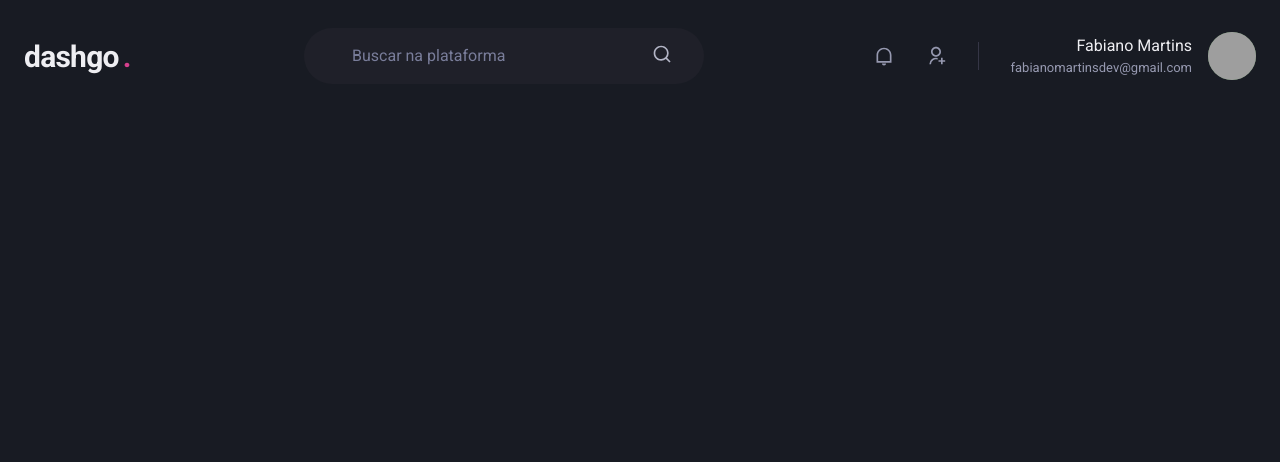
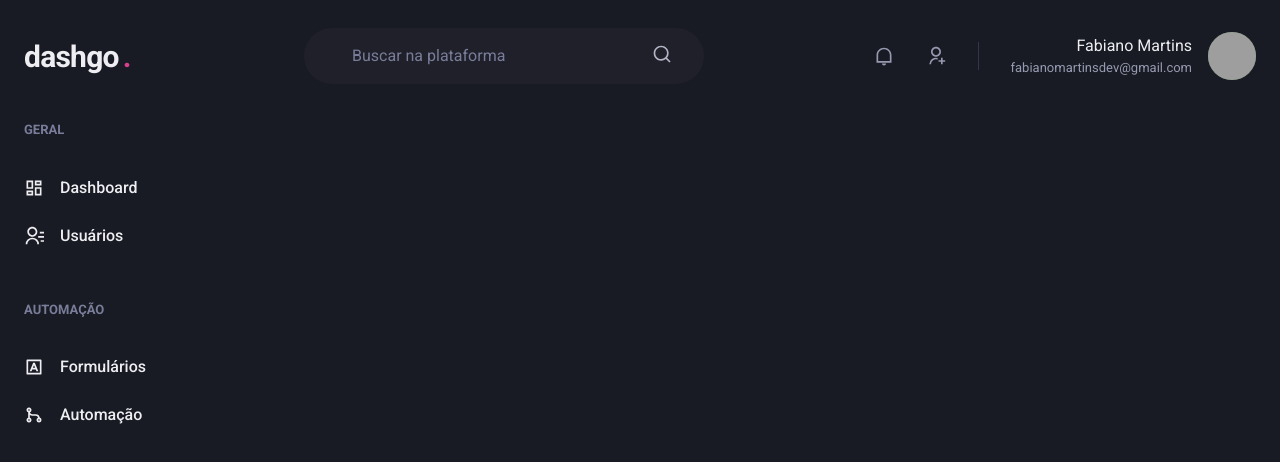
Before and after one commit to fabianomartinsdev/dashgo, a Next.js app: page /dashboard in a window 1280 px wide. Shown: the top 462 px of the page. Built offline with nearby package versions, Linux system fonts and the light colour scheme; grey boxes are pictures that could not be loaded.

Commit message:
Create component Sidebar

```diff
--- /dev/null
+++ b/src/components/Sidebar.tsx
@@ -0,0 +1,54 @@
+import { Box, Stack, Text, Link, Icon } from "@chakra-ui/react";
+import {
+  RiContactsLine,
+  RiDashboardLine,
+  RiGitMergeLine,
+  RiInputMethodLine,
+} from "react-icons/ri";
+
+export function Sidebar() {
+  return (
+    <Box as="aside" w="64" mr="8">
+      <Stack spacing="12" align="flex-start">
+        <Box>
+          <Text fontWeight="bold" color="gray.400" fontSize="small">
+            GERAL
+          </Text>
+          <Stack spacing="4" mt="8" align="stretch">
+            <Link display="flex" alignItems="center" py="1">
+              <Icon as={RiDashboardLine} fontSize="20" />
+              <Text ml="4" fontWeight="medium">
+                Dashboard
+              </Text>
+            </Link>
+            <Link display="flex" alignItems="center" py="1">
+              <Icon as={RiContactsLine} fontSize="20" />
+              <Text ml="4" fontWeight="medium">
+                Usuários
+              </Text>
+            </Link>
+          </Stack>
+        </Box>
+        <Box>
+          <Text fontWeight="bold" color="gray.400" fontSize="small">
+            AUTOMAÇÃO
+          </Text>
+          <Stack spacing="4" mt="8" align="stretch">
+            <Link display="flex" alignItems="center" py="1">
+              <Icon as={RiInputMethodLine} fontSize="20" />
+              <Text ml="4" fontWeight="medium">
+                Formulários
+              </Text>
+            </Link>
+            <Link display="flex" alignItems="center" py="1">
+              <Icon as={RiGitMergeLine} fontSize="20" />
+              <Text ml="4" fontWeight="medium">
+                Automação
+              </Text>
+            </Link>
+          </Stack>
+        </Box>
+      </Stack>
+    </Box>
+  );
+}
--- a/src/pages/dashboard.tsx
+++ b/src/pages/dashboard.tsx
@@ -1,5 +1,15 @@
+import { Flex } from "@chakra-ui/react";
 import { Header } from "../components/Header";
+import { Sidebar } from "../components/Sidebar";
 
 export default function Dashboard() {
-  return <Header></Header>;
+  return (
+    <Flex direction="column" h="100vh">
+      <Header />
+
+      <Flex w="100%" my="6" maxWidth={1400} mx="auto" px="6">
+        <Sidebar />
+      </Flex>
+    </Flex>
+  );
 }
--- a/src/pages/index.tsx
+++ b/src/pages/index.tsx
@@ -1,5 +1,5 @@
 import { Flex, Button, Stack } from "@chakra-ui/react";
-import { Input } from "../components/Form/input";
+import { Input } from "../components/Form/Input";
 
 export default function SignIn() {
   return (
```
